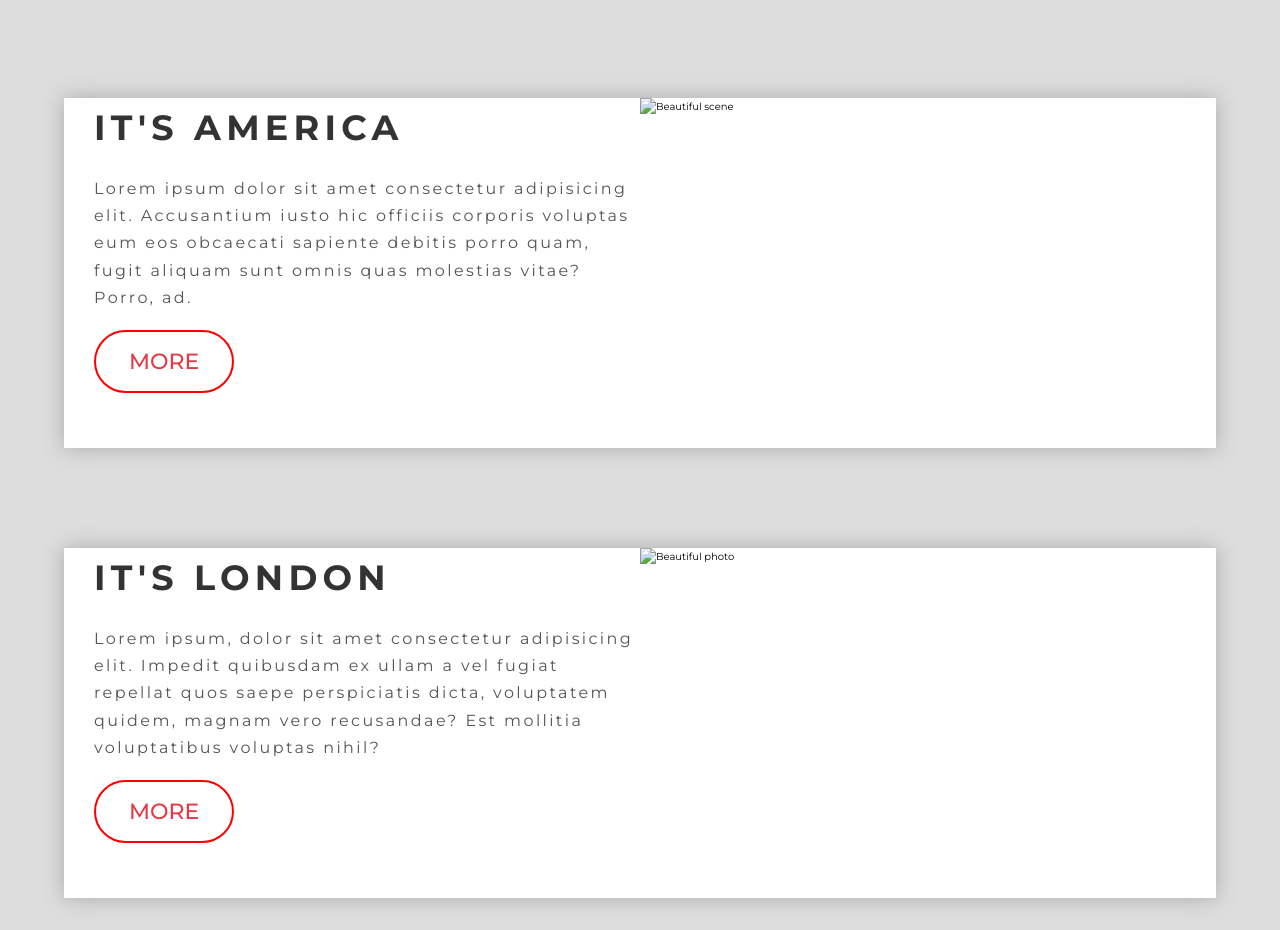
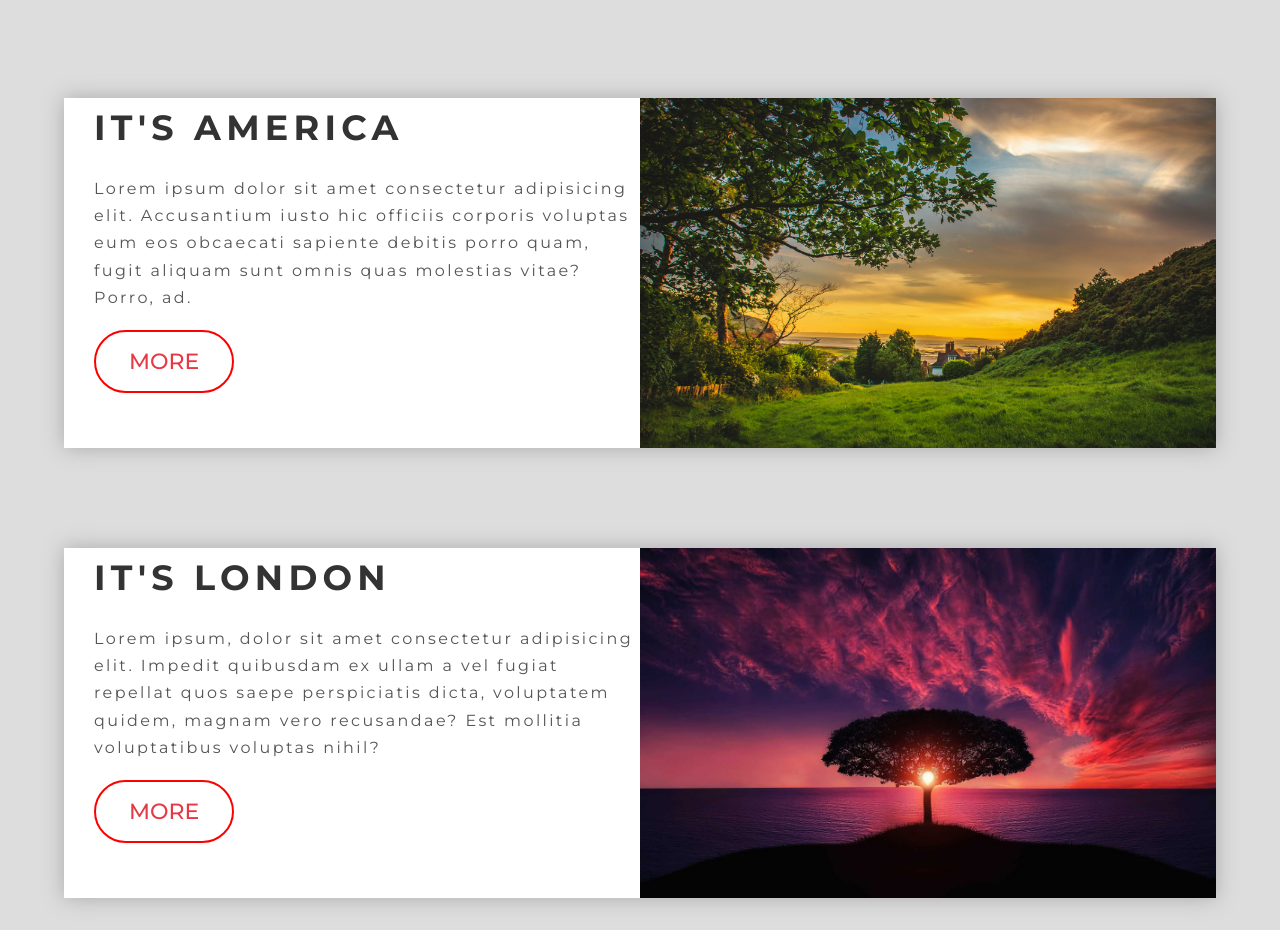
Before and after one commit to krsnabnsl/Travel-website, a plain HTML site: page index.html in a window 1280 px wide. Shown: the part 762-1692 px from the top of the page. Drawn offline with Linux system fonts and the light colour scheme.

Commit message:
Update index.html

```diff
--- a/index.html
+++ b/index.html
@@ -29,7 +29,7 @@
         <div class="container">
             <div class="row row1">
                 <div class="img-box">
-                    <img src="./img/showcase-photo3.jpg" alt="Beautiful scene">
+                    <img src="showcase-photo3.jpg" alt="Beautiful scene">
                 </div>
                 <div class="text-box">
                     <h2 class="lg-heading text-black">it's america</h2>
@@ -39,7 +39,7 @@
             </div>
             <div class="row row2">
                 <div class="img-box">
-                    <img src="./img/showcase-photo1.jpg" alt="Beautiful photo">
+                    <img src="showcase-photo1.jpg" alt="Beautiful photo">
                 </div>
                 <div class="text-box">
                     <h2 class="lg-heading text-black">it's london</h2>
```
